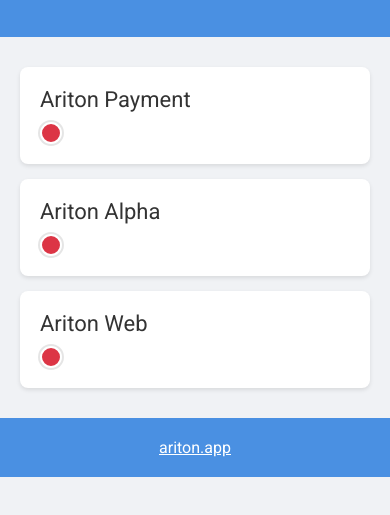
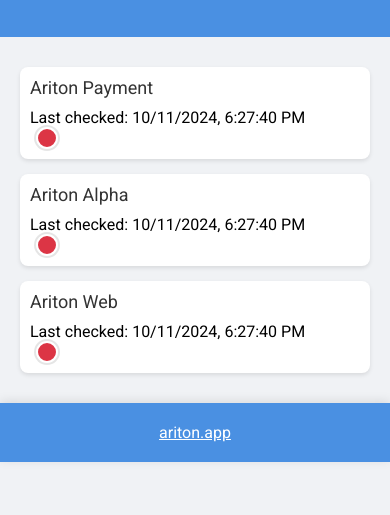
Before and after one commit to block-core/ariton-status, a plain HTML site: page docs/index.html in a window 390 px wide. Shown: the part 85-600 px from the top of the page. Drawn offline with Linux system fonts and the light colour scheme; no server answers.

Commit message:
Show status update time and improve styling a bit

```diff
--- a/docs/index.html
+++ b/docs/index.html
@@ -56,6 +56,12 @@
         border-radius: 50%;
         border: 2px solid #fff;
         box-shadow: 0 0 0 2px rgba(0, 0, 0, 0.1);
+        transition: transform 0.3s ease, box-shadow 0.3s ease;
+        margin-left: 0.4em;
+      }
+      .status:hover {
+        transform: scale(1.2);
+        box-shadow: 0 0 10px rgba(0, 0, 0, 0.2);
       }
       .status.green {
         background-color: #28a745;
@@ -72,6 +78,7 @@
         padding: 20px 0;
         text-align: center;
         color: #fff;
+        box-shadow: 0 -2px 10px rgba(0, 0, 0, 0.1);
       }
       footer p {
         margin: 0;
@@ -80,14 +87,21 @@
       footer a {
         color: #fff;
         text-decoration: underline;
+        transition: color 0.3s ease;
       }
+      footer a:hover {
+        color: #ffeb3b;
+      }
+
       @media (max-width: 600px) {
         .service {
           flex-direction: column;
           align-items: flex-start;
+          padding: 10px;
         }
         .service h2 {
           margin-bottom: 10px;
+          font-size: 18px;
         }
       }
     </style>
@@ -97,17 +111,20 @@
       <h1>Ariton: Status</h1>
     </div>
     <div class="dashboard">
-      <div class="service" id="pay-ariton-app">
+      <div class="service" id="ariton-pay">
         <h2>Ariton Payment</h2>
-        <div class="status red"></div>
+        <div class="last-check">Last checked: never</div>
+        <div class="status yellow"></div>
       </div>
       <div class="service" id="ariton-alpha">
         <h2>Ariton Alpha</h2>
+        <div class="last-check">Last checked: never</div>
         <div class="status yellow"></div>
       </div>
       <div class="service" id="ariton-web">
         <h2>Ariton Web</h2>
-        <div class="status red"></div>
+        <div class="last-check">Last checked: never</div>
+        <div class="status yellow"></div>
       </div>
       <!-- Add more services as needed -->
     </div>
@@ -121,7 +138,7 @@
         try {
           const response = await fetch("https://pay.ariton.app/status");
           const serviceStatus = document.querySelector(
-            "#pay-ariton-app .status"
+            "#ariton-pay .status"
           );
           serviceStatus.classList.remove("green", "yellow", "red");
           if (response.ok) {
@@ -135,10 +152,12 @@
         } catch (error) {
           console.error("Error fetching payment status:", error);
           const serviceStatus = document.querySelector(
-            "#pay-ariton-app .status"
+            "#ariton-pay .status"
           );
           serviceStatus.classList.remove("green", "yellow", "red");
           serviceStatus.classList.add("red");
+        } finally {
+          updateLastCheckDate("#ariton-pay");
         }
       }
 
@@ -162,6 +181,8 @@
           const serviceStatus = document.querySelector("#ariton-alpha .status");
           serviceStatus.classList.remove("green", "yellow", "red");
           serviceStatus.classList.add("red");
+        } finally {
+          updateLastCheckDate("#ariton-alpha");
         }
       }
 
@@ -181,7 +202,18 @@
           const serviceStatus = document.querySelector("#ariton-web .status");
           serviceStatus.classList.remove("green", "yellow", "red");
           serviceStatus.classList.add("red");
+        } finally {
+          updateLastCheckDate("#ariton-web");
         }
+      }
+
+      function updateLastCheckDate(serviceId) {
+        const now = new Date();
+        const formattedDate = now.toLocaleString();
+        const lastCheckElement = document.querySelector(
+          `${serviceId} .last-check`
+        );
+        lastCheckElement.textContent = `Last checked: ${formattedDate}`;
       }
 
       document.addEventListener("DOMContentLoaded", function () {
```
